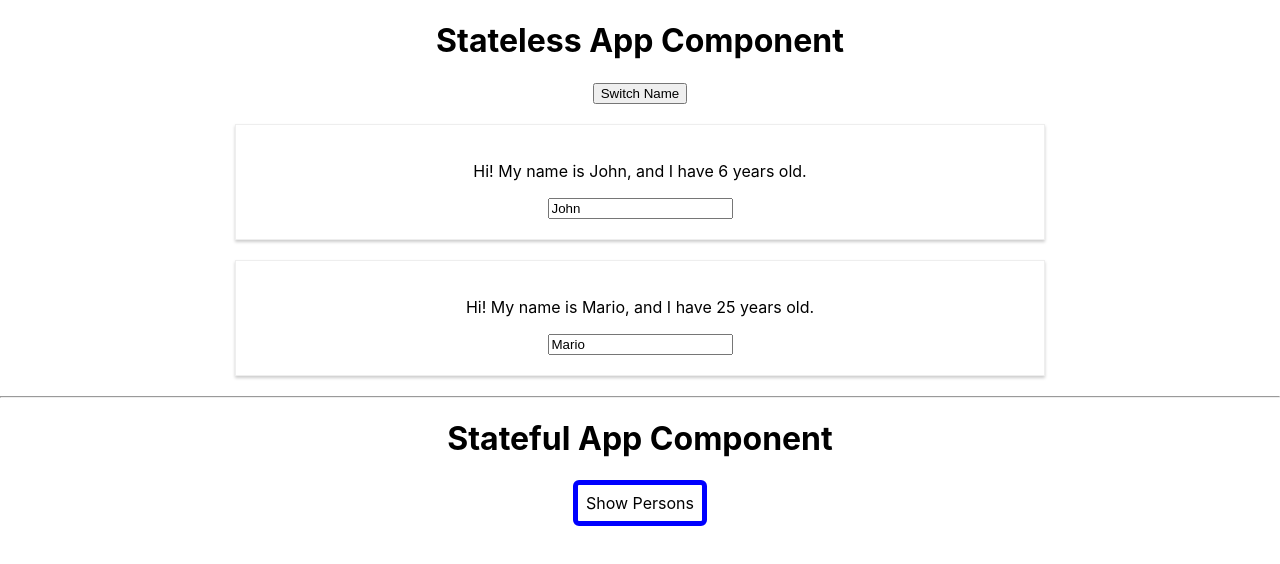
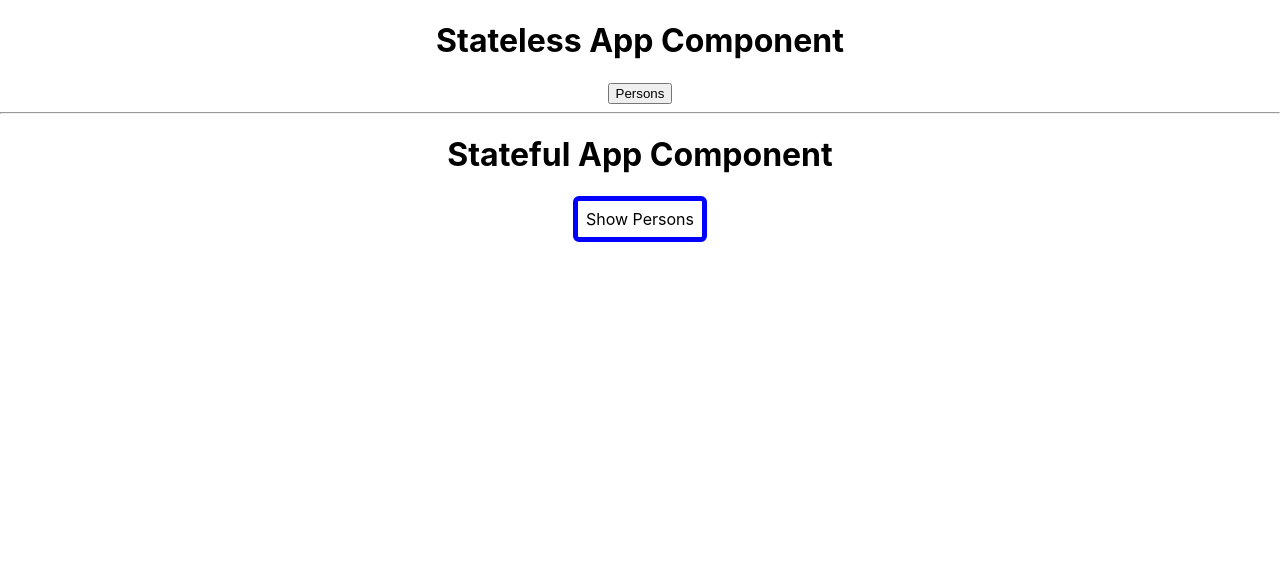
Before and after one commit to rubilva/react, a React (Create React App) app: page / in a window 1280 px wide. Shown: the top 564 px of the page. Built offline with nearby package versions, Linux system fonts and the light colour scheme.

Commit message:
my-app rendering content conditionally - javascript mode

```diff
--- a/src/App.js
+++ b/src/App.js
@@ -11,7 +11,9 @@ const App = (props) => {
         ]
     });
 
-    //const [otherState, setOtherState] = useState('This is the other state!')
+    const [showPersonState, setShowPersonState] = useState({
+        showPersons: false
+    });
 
     const switchNameHandler = (newName) => {
         setPersonsState({
@@ -22,17 +24,32 @@ const App = (props) => {
         });
     }
 
+    const togglePersonsHandler = () => {
+        const doesShow = showPersonState.showPersons;
+        setShowPersonState({showPersons: !doesShow})
+    }
+
+    let persons = null;
+
+    if (showPersonState.showPersons) {
+        persons = (
+            <div>
+                <Person
+                    name={personsState.persons[0].name}
+                    age={personsState.persons[0].age}
+                    click={() => switchNameHandler('Gaga')} />
+                <Person
+                    name={personsState.persons[1].name}
+                    age={personsState.persons[1].age} />
+            </div>
+        );
+    }
+
     return (
         <div className="App">
             <h1>Stateless App Component</h1>
-            <button onClick={() => switchNameHandler('Dodo')}>Switch Name</button>
-            <Person
-                name={personsState.persons[0].name}
-                age={personsState.persons[0].age}
-                click={() => switchNameHandler('Gaga')} />
-            <Person
-                name={personsState.persons[1].name}
-                age={personsState.persons[1].age} />
+            <button onClick={togglePersonsHandler}>Persons</button>
+            {persons}
             <hr />
             <h1>Stateful App Component</h1>
             <StateApp />
--- a/src/StateApp/StateApp.js
+++ b/src/StateApp/StateApp.js
@@ -32,19 +32,19 @@ class StateApp extends Component {
 
     switchButtonNameHandler = () => {
         const name = this.state.buttonName;
-        switch(name) {
+        switch (name) {
             case 'Show':
-                this.setState({buttonName: 'Hide'});
+                this.setState({ buttonName: 'Hide' });
                 break;
             case 'Hide':
-                this.setState({buttonName: 'Show'});
+                this.setState({ buttonName: 'Show' });
                 break;
         }
     }
 
     togglePersonsHandler = () => {
         const doesShow = this.state.showPersons;
-        this.setState({showPersons: !doesShow});
+        this.setState({ showPersons: !doesShow });
         this.switchButtonNameHandler();
     }
 
@@ -59,28 +59,33 @@ class StateApp extends Component {
             cursor: 'pointer'
         }
 
+        let persons = null;
+
+        if (this.state.showPersons) {
+            persons = (
+                <div>
+                    <Person
+                        name={this.state.persons[0].name}
+                        age={this.state.persons[0].age}
+                        click={this.switchNameHandler.bind(this, 'Alex')}
+                        changed={this.nameChangedHandler} />
+                    <Person
+                        name={this.state.persons[1].name}
+                        age={this.state.persons[1].age} />
+                </div>
+            );
+        }
+
         return (
             <div>
                 <button
                     style={style}
                     onClick={this.togglePersonsHandler}>{this.state.buttonName} Persons</button>
-                {
-                    this.state.showPersons ?
-                    <div>
-                        <Person
-                            name={this.state.persons[0].name}
-                            age={this.state.persons[0].age}
-                            click={this.switchNameHandler.bind(this, 'Alex')}
-                            changed={this.nameChangedHandler} />
-                        <Person
-                            name={this.state.persons[1].name}
-                            age={this.state.persons[1].age} />
-                    </div> : null
-                }
-
+                {persons}
             </div>
         );
     }
+
 }
 
 export default StateApp;
```
